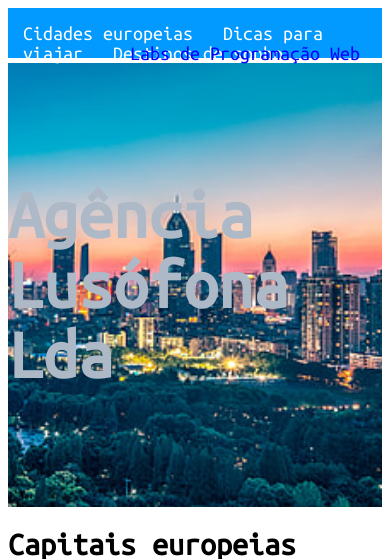
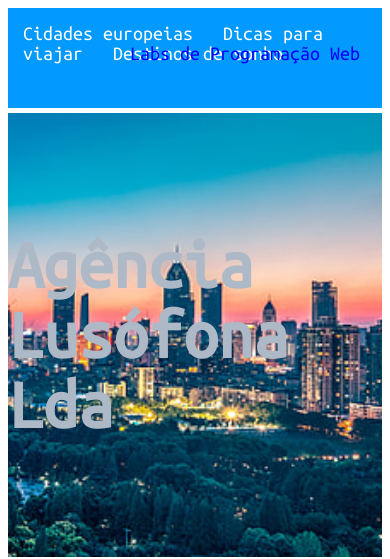
Before and after one commit to joaoantas05/pw-labs-joaoantas-a22002629, a PHP site: page /lab4/index.html in a window 390 px wide; the page is wider, and only the part inside the window is pictured. Shown: the top 559 px of that part. Run offline with PHP 8.4, Linux system fonts and the light colour scheme.

Commit message:
laboratorio 4

```diff
--- a/lab4/estilos.css
+++ b/lab4/estilos.css
@@ -153,6 +153,9 @@ a{ /*tira a linha dos href*/
     .destinos > div{
         min-height: 500px;
     }
+    .menu {
+        height: 100px;
+    }
 }
 
 #texto{
--- a/lab4/index.html
+++ b/lab4/index.html
@@ -4,7 +4,8 @@
     <meta charset="UTF-8">
     <meta http-equiv="X-UA-Compatible" content="IE=edge">
     <meta name="viewport" content="width=device-width, initial-scale=1.0">
-    <title>Document</title>
+    <title>Agência Lusófona Lda</title>
+    <link rel="icon" href="images/ferias.png">
     <link rel="stylesheet" href="estilos.css">
     <link rel="stylesheet" href="https://fonts.googleapis.com/icon?family=Material+Icons">
 </head>
```
Also changed, not shown: lab4/images/ferias.png (added).
